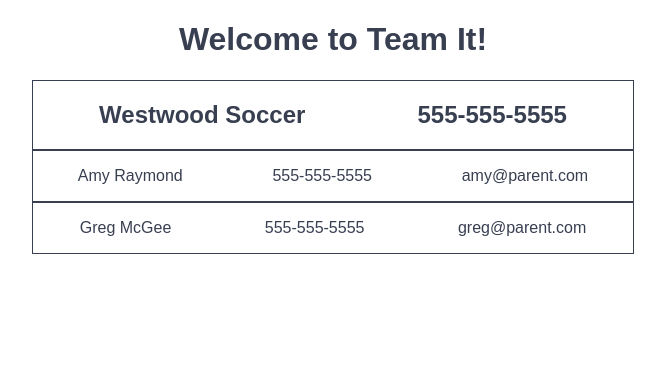
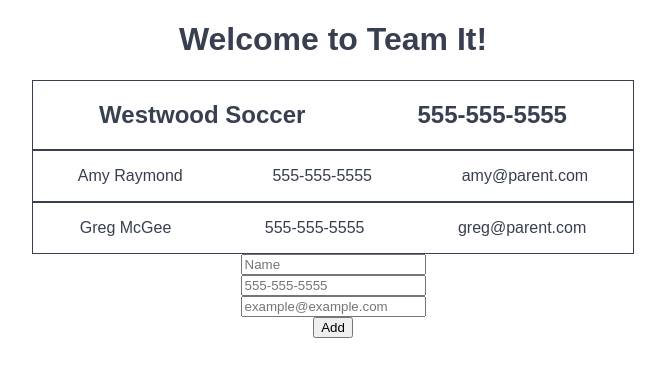
Before and after one commit to marshallhouston/team-it, a React (Create React App) app: page /teams/1 in a window 1280 px wide. Shown: the top 376 px of the page, without its empty margins (307-972 px from the left). Built offline with nearby package versions, Linux system fonts and the light colour scheme.

Commit message:
Render NewFamilyForm with Team component. Pass updateFamilies to NewFamilyForm as props

```diff
--- a/src/components/Team.js
+++ b/src/components/Team.js
@@ -1,6 +1,7 @@
 import React, { Component } from 'react'
 import TeamInfo from './TeamInfo'
 import FamilyList from './FamilyList'
+import NewFamilyForm from './NewFamilyForm'
 
 class Team extends Component {
   constructor(props) {
@@ -12,11 +13,16 @@ class Team extends Component {
     }
   }
 
+  updateFamilies = (name, phone, email) => {
+    this.setState({ families: [...this.state.families, { name, phone, email }] })
+  }
+
   render() {
     return (
       <div className="team">
         <TeamInfo teamInfo={ this.state.teamInfo }/>
         <FamilyList families={ this.state.families }/>
+        <NewFamilyForm updateFamilies={ this.updateFamilies }/>
       </div>
     )
   }
```
